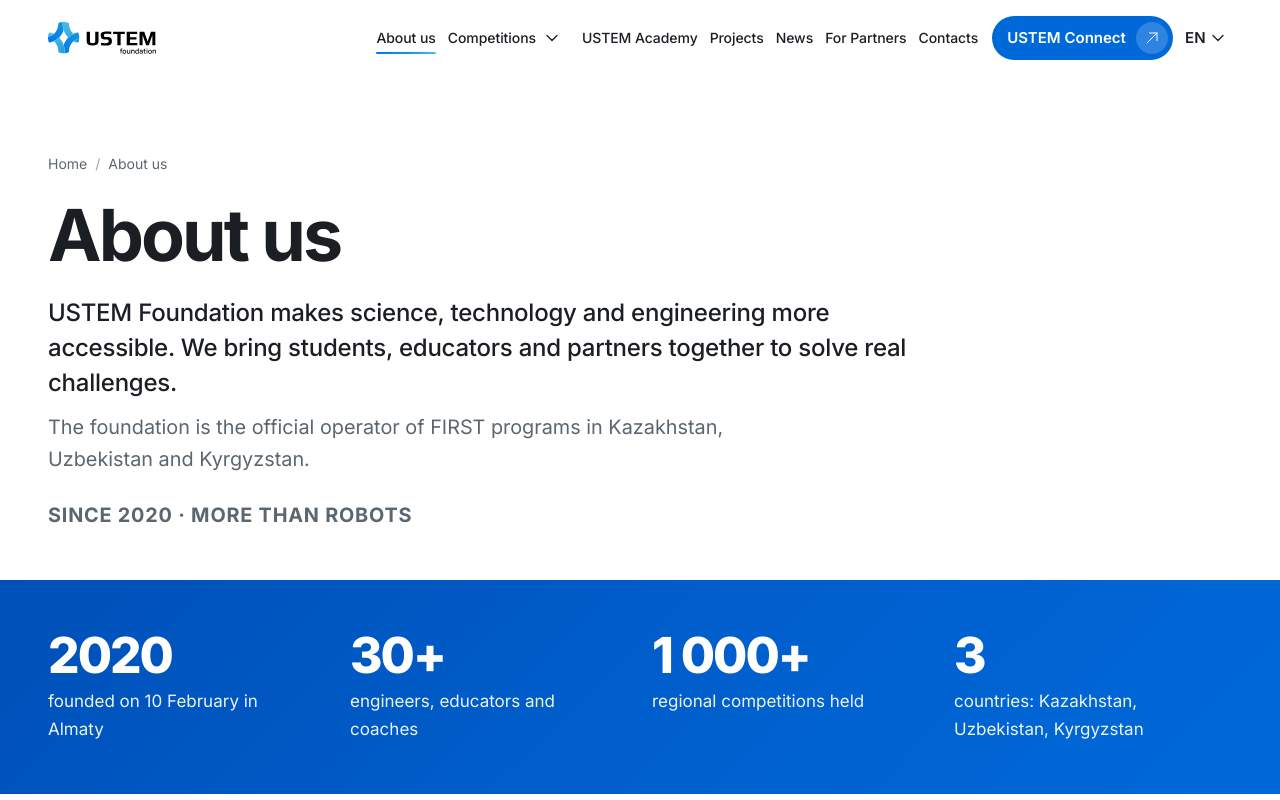
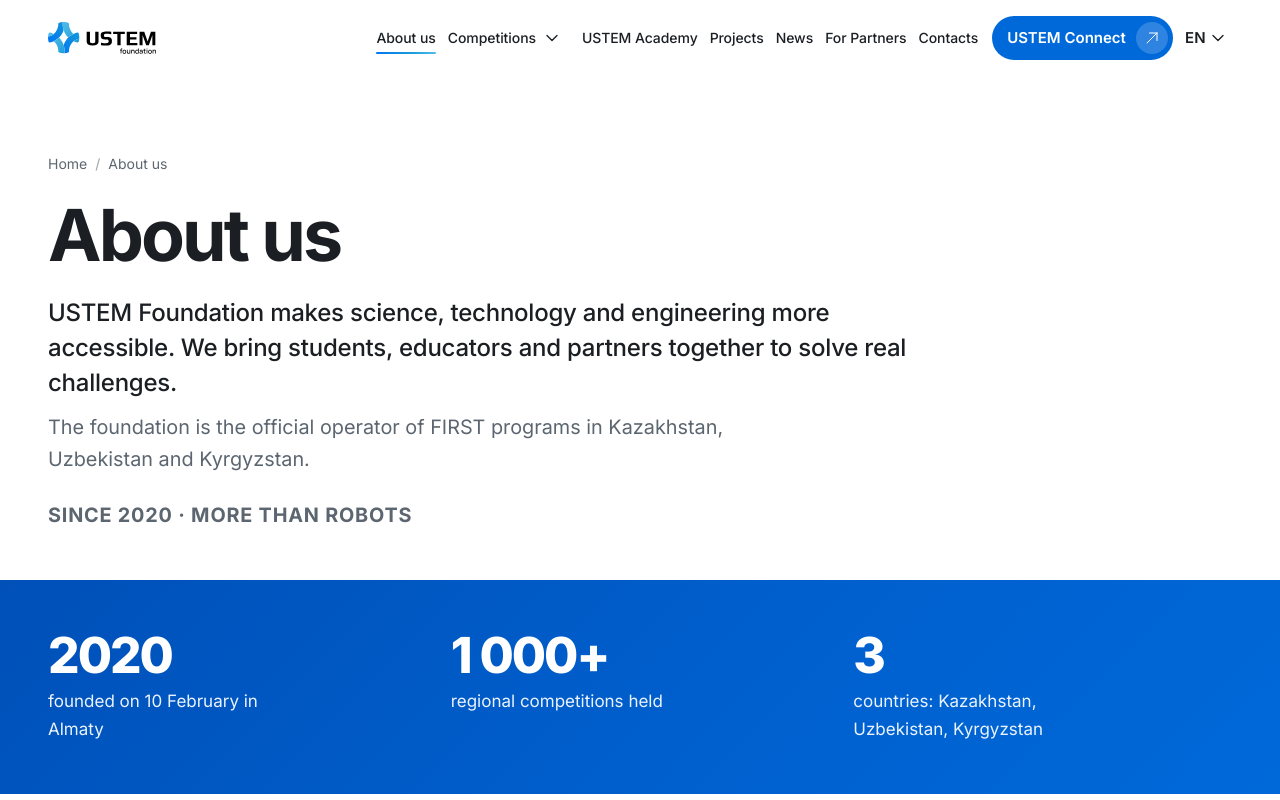
Before and after one commit to tr1fy/ustem-main, a Next.js app: page /en/about in a window 1280 px wide. Shown: the top 800 px of the page. Built offline with nearby package versions, Linux system fonts and the light colour scheme.

Commit message:
About: drop the «30+ specialists» figure from the facts band, three columns remain
Co-Authored-By: Claude Fable 5.1 <noreply@anthropic.com>
Claude-Session: https://claude.ai/code/session_019T7oNCDA1bfJBFUCNnNLHL

```diff
--- a/src/app/[locale]/about/page.tsx
+++ b/src/app/[locale]/about/page.tsx
@@ -60,7 +60,6 @@ const text = {
   ),
   facts: [
     { value: '2020', label: words('10 ақпанда Алматыда құрылды', 'основан 10 февраля в Алматы', 'founded on 10 February in Almaty') },
-    { value: '30+', label: words('инженер, педагог, жаттықтырушы', 'инженеров, педагогов, тренеров', 'engineers, educators and coaches') },
     { value: '1 000+', label: words('өңірлік жарыс өткізілді', 'региональных соревнований', 'regional competitions held') },
     { value: '3', label: words('ел: Қазақстан, Өзбекстан, Қырғызстан', 'страны: Казахстан, Узбекистан, Кыргызстан', 'countries: Kazakhstan, Uzbekistan, Kyrgyzstan') }
   ],
--- a/src/styles/pages.css
+++ b/src/styles/pages.css
@@ -1239,6 +1239,11 @@
   padding: 0;
   border: 0;
 }
+@media (min-width: 1024px) {
+  .pg-v2-band .pg-facts {
+    grid-template-columns: repeat(3, minmax(0, 1fr));
+  }
+}
 .pg-v2-band .pg-fact dt {
   color: var(--white);
 }
```
